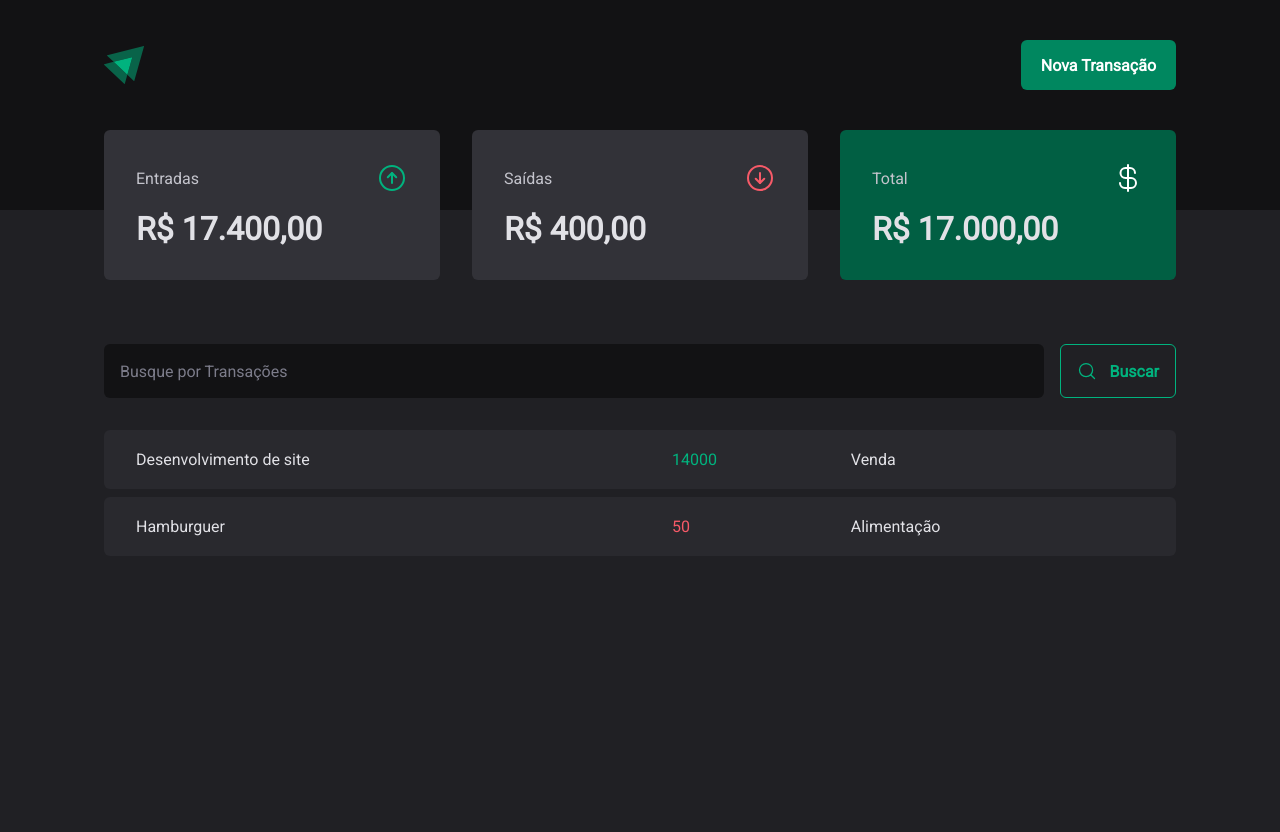
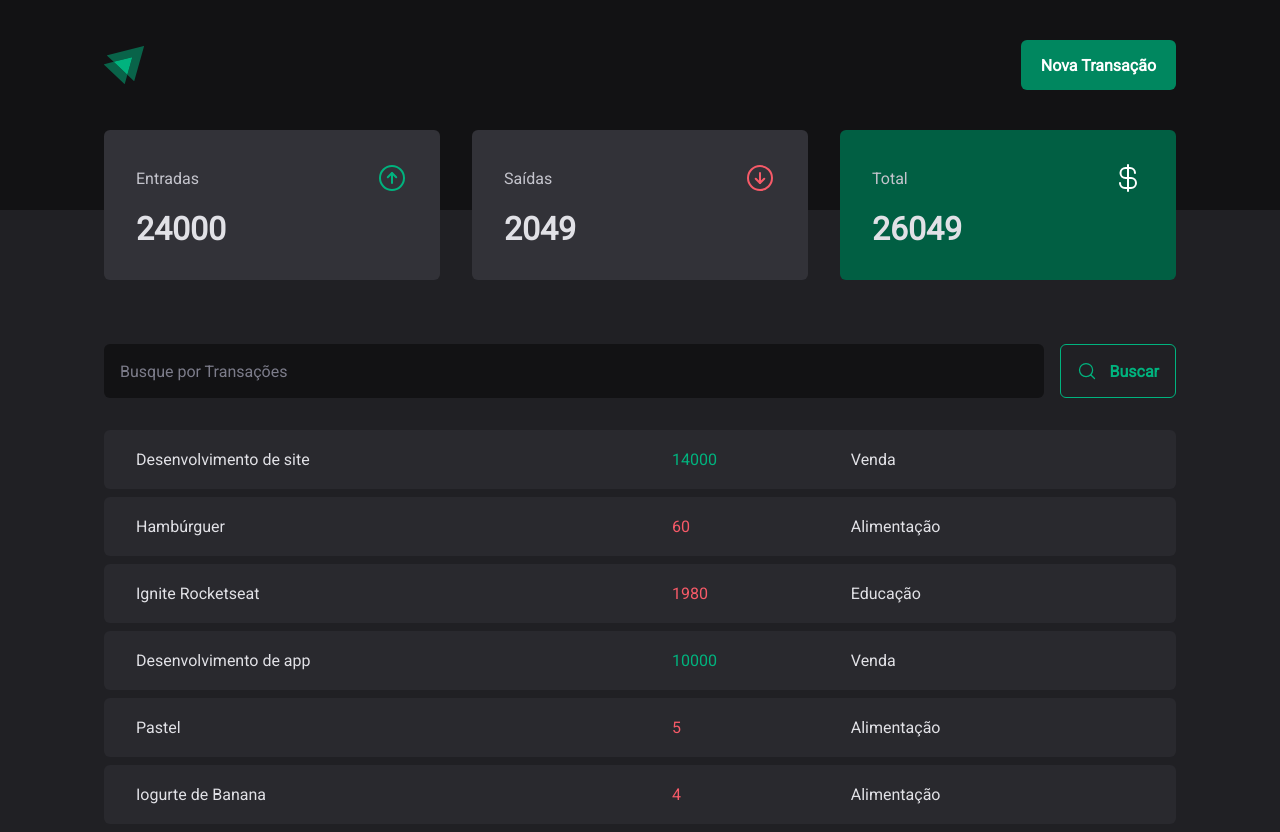
Before and after one commit to 0tavioPascoal/ControlMoney, a React (Vite) app in the folder ControlMoney/: page / in a window 1280 px wide. Before the commit the page ends 800 px from the top, so only its background shows below. Built offline with nearby package versions, Linux system fonts and the light colour scheme; data requests are answered from the project's data file.

Commit message:
"feat: calculating transaction summaries"

```diff
--- a/ControlMoney/server.json
+++ b/ControlMoney/server.json
@@ -1,20 +1,52 @@
 {
-  "transactions":[
+  "transactions": [
     {
       "id": 1,
       "description": "Desenvolvimento de site",
       "type": "income",
       "category": "Venda",
       "price": 14000,
-      "createdAt": "2024-07-29T19:36:44.505Z"
+      "createdAt": "2022-07-29T19:36:44.505Z"
     },
     {
       "id": 2,
-      "description": "Hamburguer",
+      "description": "Hambúrguer",
       "type": "outcome",
       "category": "Alimentação",
-      "price": 50,
-      "createdAt": "2024-07-29T19:40:44.505Z"
+      "price": 60,
+      "createdAt": "2022-07-29T19:30:44.505Z"
+    },
+    {
+      "id": 3,
+      "description": "Ignite Rocketseat",
+      "type": "outcome",
+      "category": "Educação",
+      "price": 1980,
+      "createdAt": "2022-07-29T19:24:44.505Z"
+    },
+    {
+      "description": "Desenvolvimento de app",
+      "price": 10000,
+      "category": "Venda",
+      "type": "income",
+      "createdAt": "2022-07-30T13:26:57.560Z",
+      "id": 4
+    },
+    {
+      "description": "Pastel",
+      "price": 5,
+      "category": "Alimentação",
+      "type": "outcome",
+      "createdAt": "2022-07-30T13:30:57.560Z",
+      "id": 5
+    },
+    {
+      "description": "Iogurte de Banana",
+      "price": 4,
+      "category": "Alimentação",
+      "type": "outcome",
+      "createdAt": "2022-07-30T13:38:57.560Z",
+      "id": 6
     }
   ]
 }
--- a/ControlMoney/src/components/Summary/index.tsx
+++ b/ControlMoney/src/components/Summary/index.tsx
@@ -6,7 +6,20 @@
 export function Summary(){
   const { transactions } = useContext(TransactionsContext)
 
-    console.log(transactions)
+  const summary = transactions.reduce((acc, transaction) => {
+      if(transaction.type === 'income'){
+        acc.income += transaction.price
+        acc.total += transaction.price
+      }else{
+        acc.outcome += transaction.price
+        acc.total += transaction.price
+      }
+      return acc
+  },{
+    income: 0,
+    outcome: 0,
+    total: 0,
+  } )
   return(
     <SummaryContainer>
       <SummaryCard>
@@ -14,7 +27,7 @@
           <span>Entradas</span>
           <ArrowCircleUp size={32} color="#00b37e"/>
         </header>
-        <strong>R$ 17.400,00</strong>
+        <strong>{summary.income}</strong>
       </SummaryCard>
 
       <SummaryCard>
@@ -22,7 +35,7 @@
           <span>Saídas</span>
           <ArrowCircleDown size={32} color="#f75a68"/>
         </header>
-        <strong>R$ 400,00</strong>
+        <strong>{summary.outcome}</strong>
       </SummaryCard>
 
       <SummaryCard variant="green">
@@ -30,7 +43,7 @@
           <span>Total</span>
           <CurrencyDollar size={32} color="#fff"/>
         </header>
-        <strong>R$ 17.000,00</strong>
+        <strong>{summary.total}</strong>
       </SummaryCard>
     </SummaryContainer>
   )
```
